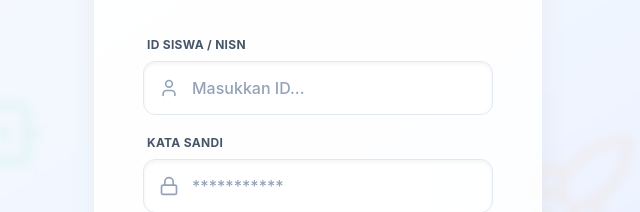
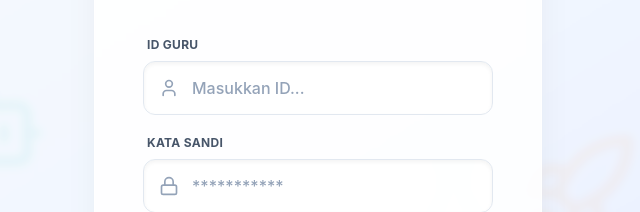
Before and after one commit to AlWildan15Bekasi/Platform-Teacher, a plain HTML site: page index.html in a window 1280 px wide. Shown: the part 345-557 px from the top of the page, 322-962 px from the left. Drawn offline with nearby package versions, Linux system fonts and the light colour scheme.

Commit message:
Change label from 'ID Siswa / NISN' to 'ID Guru'

```diff
--- a/index.html
+++ b/index.html
@@ -152,7 +152,7 @@
             <p class="text-xs font-bold text-aw-yellow uppercase tracking-widest mb-10 drop-shadow-sm">CBT Al Wildan 15</p>
             <form id="login-form" class="space-y-5 text-left">
                 <div>
-                    <label class="block text-xs font-bold text-slate-600 mb-2 uppercase tracking-wide ml-1">ID Siswa / NISN</label>
+                    <label class="block text-xs font-bold text-slate-600 mb-2 uppercase tracking-wide ml-1">ID Guru</label>
                     <div class="relative">
                         <i data-lucide="user" class="absolute left-4 top-1/2 transform -translate-y-1/2 w-5 h-5 text-slate-400"></i>
                         <input type="text" id="nisn" class="w-full pl-12 pr-4 py-3.5 bg-white/60 border border-slate-200 rounded-xl text-slate-800 font-medium focus:ring-2 focus:ring-blue-500 focus:border-blue-500 focus:bg-white outline-none transition placeholder-slate-400 shadow-inner" placeholder="Masukkan ID..." required>
```
